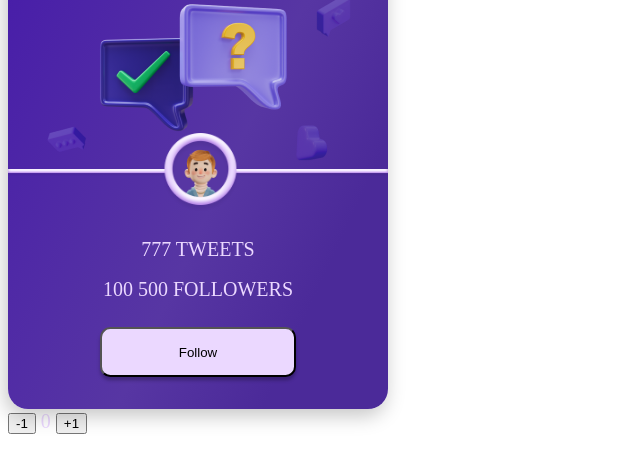
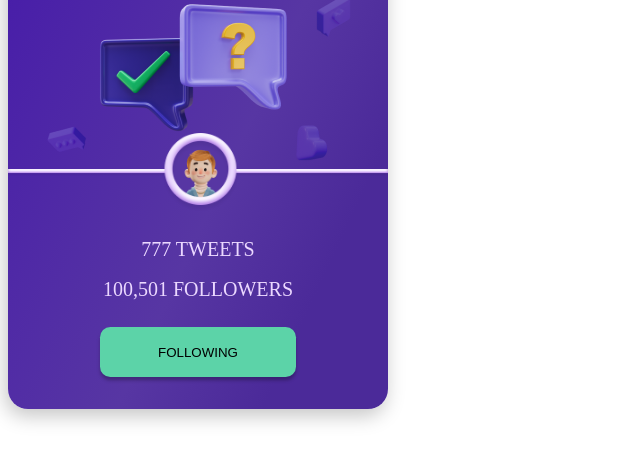
Before and after one commit to valery-chumak/test-task, a plain HTML site: page index.html in a window 1280 px wide. Both pictures are taken after a click on the button "Follow". Shown: the part 59-532 px from the top of the page, without its empty margins (0-640 px from the left). Drawn offline with Linux system fonts and the light colour scheme.

Commit message:
html css done

```diff
--- a/css/common.css
+++ b/css/common.css
@@ -79,6 +79,7 @@ p {
   background: var(--primary-clr);
   box-shadow: 0px 3.43693px 3.43693px rgba(0, 0, 0, 0.25);
   border-radius: 10.3108px;
+  border: none;
 }
 .tweets {
   margin-bottom: 16px;
--- a/index.html
+++ b/index.html
@@ -27,18 +27,14 @@
       </div>
 
       <div class="card-bottom">
-        <p class="tweets"><span id="tweets_value">777</span> tweets</p>
+        <p class="tweets">777 tweets</p>
         <p class="followers">
-          <span id="followers_value">100 500</span> followers
+          <span id="followers_value">100,500</span> followers
         </p>
-        <button class="btn">Follow</button>
+        <button class="btn" data-action="follow">Follow</button>
       </div>
     </section>
-    <div id="counter">
-      <button type="button" data-action="decrement">-1</button>
-      <span id="value">0</span>
-      <button type="button" data-action="increment">+1</button>
-    </div>
+
     <script src="js/index.js" type="module"></script>
   </body>
 </html>
--- a/js/index.js
+++ b/js/index.js
@@ -1,17 +1,26 @@
-let counterValue = 0;
-const spanValue = document.querySelector("#value");
+let counterGlobal = 0;
+let following = false;
 
-const decrementButton = document.querySelector('[data-action = "decrement"]');
-const incrementButton = document.querySelector('[data-action = "increment"]');
+let counterValue = document.querySelector("#followers_value").textContent;
+const spanValue = document.querySelector("#followers_value");
+const followButton = document.querySelector('[data-action = "follow"]');
 
-decrementButton.addEventListener("click", onDecrementButtonClick);
-incrementButton.addEventListener("click", onIncrementButtonClick);
+followButton.addEventListener("click", onFollowButtonClick);
 
-function onDecrementButtonClick() {
+counterValue = parseFloat(counterValue.replace(/,/g, ""));
+
+function onFollowButtonClick() {
+  if (!following) {
+    following = true;
+    followButton.textContent = "FOLLOWING";
+    followButton.style.backgroundColor = "#5cd3a8";
+    counterValue += 1;
+  } else {
+    following = false;
+    followButton.textContent = "FOLLOW";
+    followButton.style.backgroundColor = "#ebd8ff";
     counterValue -= 1;
-    spanValue.textContent = counterValue;
-};
-function onIncrementButtonClick() {
-    counterValue += 1;
-    spanValue.textContent = counterValue;
-};
+  }
+
+  spanValue.textContent = counterValue.toLocaleString("en-US");
+}
```
